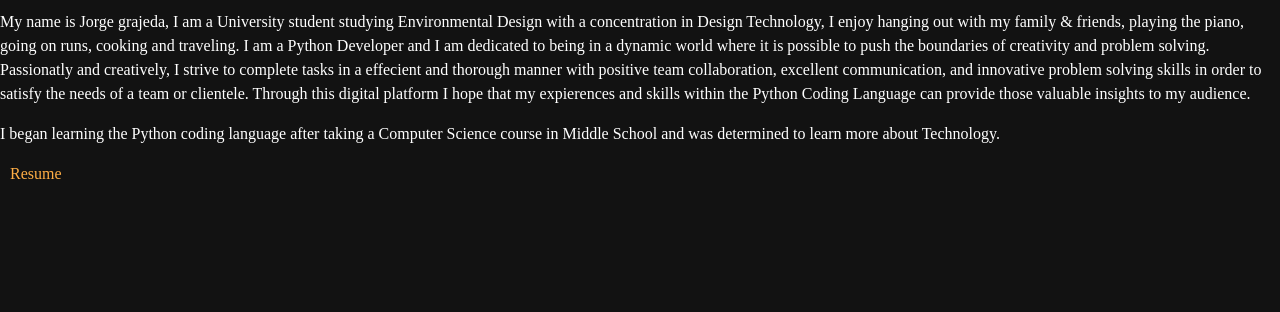
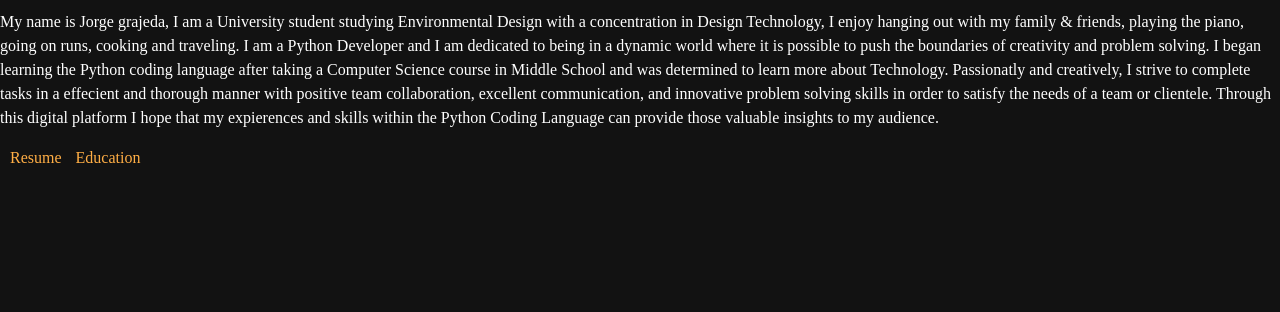
Before and after one commit to joryaya99/TechDegree-Project5, a Flask app: page /about in a window 1280 px wide. Shown: the part 488-800 px from the top of the page. Run offline with Flask 3, Linux system fonts and the light colour scheme.

Commit message:
Update about.html

```diff
--- a/TechDegree-Project-5/templates/about.html
+++ b/TechDegree-Project-5/templates/about.html
@@ -4,7 +4,7 @@
 <section class="header">
     <h1>Jorge Grajeda</h1>
     <p>Python Software Developer Student</p>
-    <img src="https://drive.google.com/file/d/1rp1LIK4H9hl-UCasTMcLmHnXhalwvaNd/view?usp=drive_link" alt="Headshot of Myself">
+    <img src="static/profile.jpg" alt="Headshot of Myself">
 </section>
 <section id="about-page">
     <div id="triangle7"></div>
@@ -13,12 +13,12 @@
     <p>
     My name is Jorge grajeda, I am a University student studying Environmental Design with a concentration in Design Technology, I enjoy hanging out with my family & friends, playing the piano, going on runs, cooking and traveling.
     I am a Python Developer and I am dedicated to being in a dynamic world where it is possible to push the boundaries of creativity and problem solving.
+    I began learning the Python coding language after taking a Computer Science course in Middle School and was determined to learn more about Technology.
     Passionatly and creatively, I strive to complete tasks in a effecient and thorough manner with positive team collaboration, excellent communication, and innovative problem solving skills in order to satisfy the needs of a team or clientele.
     Through this digital platform I hope that my expierences and skills within the Python Coding Language can provide those valuable insights to my audience.
     </p>
-    <p>
-    I began learning the Python coding language after taking a Computer Science course in Middle School and was determined to learn more about Technology.
-    </p>
     <a href="https://www.linkedin.com/in/jorge-grajeda-501935268/" target="_blank"><i class="far fa-file"></i>Resume</a>
+    <a href="https://teamtreehouse.com" target="_blank"><i class="far fa-file"></i>Education</a>
+
 </section>
 {% endblock %}
```
